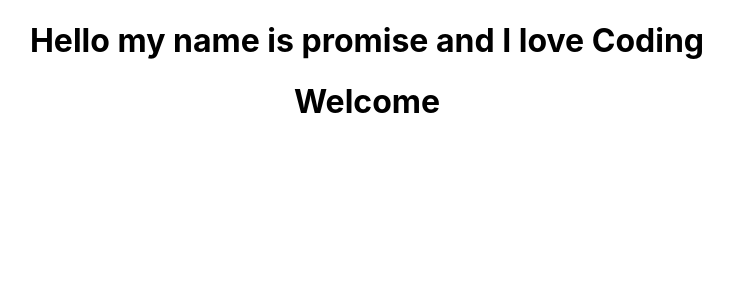
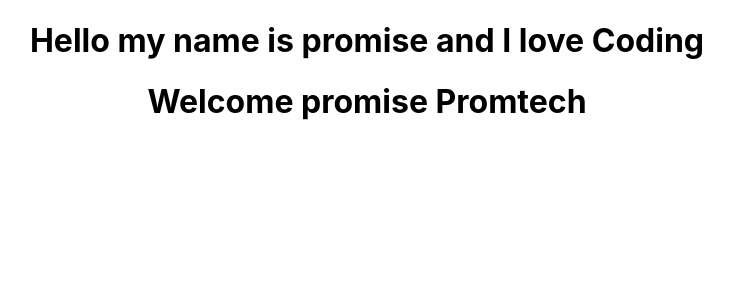
Before and after one commit to Promtech1/React-Progress, a React (Create React App) app: page / in a window 1280 px wide. Shown: the top 300 px of the page, without its empty margins (273-1006 px from the left). Built offline with nearby package versions, Linux system fonts and the light colour scheme.

Commit message:
Added props to welcome.js

```diff
--- a/src/App.js
+++ b/src/App.js
@@ -7,7 +7,7 @@ function App() {
   return (
     <div className="App">
       <Greet name = "promise" love = "Coding"/>
-      <Welcome />
+      <Welcome name="promise" nickname="Promtech"/>
     </div>
   );
 }
```
